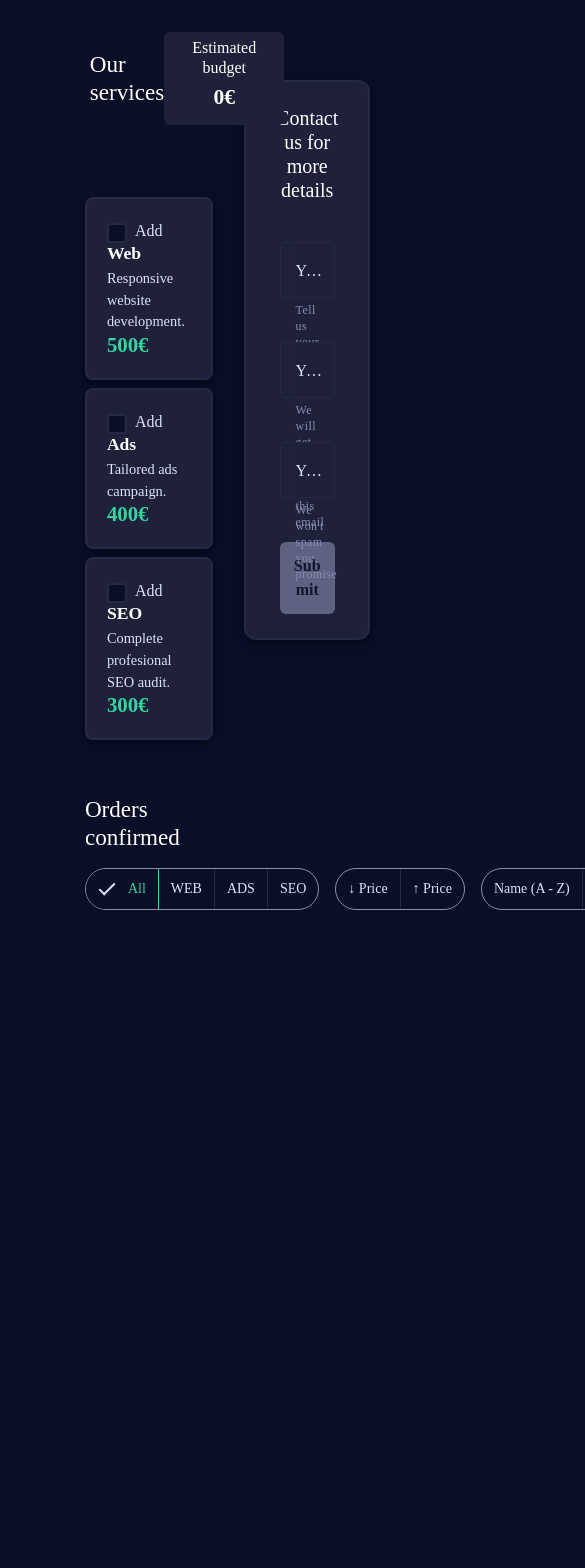
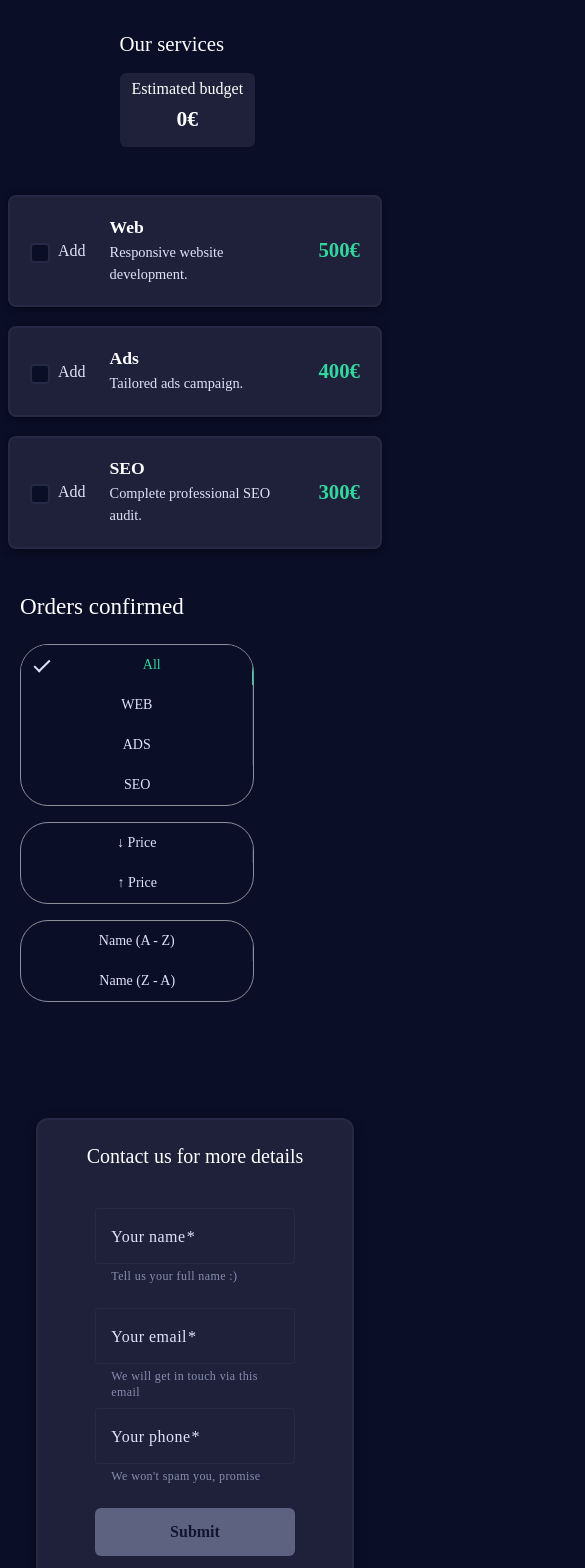
Before and after one commit to zanlamar/BudgetApp, an Angular app: page / in a window 390 px wide. Shown: the top 1568 px of the page, 585 px wide, since content can reach past the window. Before the commit the page ends 950 px from the top, so only its background shows below. Built offline with nearby package versions, Linux system fonts and the light colour scheme; a web font is replaced by a local one.

Commit message:
responsive ready

```diff
--- a/src/app/components/final-card/final-card.scss
+++ b/src/app/components/final-card/final-card.scss
@@ -84,3 +84,10 @@
     color: var(--accent-success); // Verde para los bullets
   }
 }
+
+
+@media (max-width: 992px) {
+  .summary-card {
+    width: 100%;
+  }
+}
--- a/src/app/components/home/home.html
+++ b/src/app/components/home/home.html
@@ -1,18 +1,16 @@
-<div class="container-fluid px-2 d-flex mt-2">
+<div class="container-fluid px-2 mt-2">
+  <div class="row gx-3 gy-4">
 
-    <div class="column step1 flex-fill">
-
+    <!-- Columna izquierda (servicios) -->
+    <div class="col-12 col-lg-7">
       <div class="services-header-container">
-            <div class="services-header d-flex align-items-center justify-content-between">
+        <div class="services-header d-flex align-items-center justify-content-between flex-wrap">
           <h3>Our services</h3>
-                <app-final-price
-                    [totalPrice]="totalPrice()">
-                </app-final-price>
+            <app-final-price [totalPrice]="totalPrice()"></app-final-price>
         </div>
       </div>
 
-        <div class="services-header flex-column align-items-start">
-        <div class="mt-3">
+      <div class="services-list mt-3">
         <app-service-card
           service="Web"
           serviceDescription="Responsive website development."
@@ -31,28 +29,26 @@
 
         <app-service-card
           service="SEO"
-                serviceDescription="Complete profesional SEO audit."
+          serviceDescription="Complete professional SEO audit."
           price="300"
           [isSelected]="seoSelected()"
           (checkboxChanged)="onSeoSelectionChange($event)">
         </app-service-card>
       </div>
+
+      <div class="orders-section mt-4">
+        <h3 class="mb-3 orders-grid">Orders confirmed</h3>
+        <div class="all-list">
+            <app-order-list [orders]="allOrders()"></app-order-list>
         </div>
-
-            <div class="services-header flex-column align-items-start">
-                <div class="mb-3">
-                <h3 class="mb-0">Orders confirmed</h3></div>
-                    <app-order-list
-                        [orders]="allOrders()">
-                    </app-order-list>
       </div>
     </div>
 
-    <div class="contact-header-container column mt-2">
+    <!-- Columna derecha (contacto) -->
+    <div class="col-12 col-lg-5">
       <div class="contact-header-container">
-            <app-contact-form
-                (formSubmitted)="onFormSubmitted($event)">
-            </app-contact-form>
+        <app-contact-form (formSubmitted)="onFormSubmitted($event)"></app-contact-form>
       </div>
     </div>
   </div>
+</div>
--- a/src/app/components/home/home.scss
+++ b/src/app/components/home/home.scss
@@ -11,25 +11,26 @@ h3 {
 }
 
 .services-header-container {
-  width: 100%; // Cambiado de 60% a 100% para ocupar toda la columna
-  margin-top: 0;
-  margin-bottom: 0;
   position: sticky;
   top: 0;
-  z-index: 80;
+  z-index: 100;
+  background-color: var(--bg-primary); // Añade fondo para que tape lo que está debajo
+  width: 100%; // Cambiado de 60% a 100% para ocupar toda la columna
   padding-top: 0;
   padding-left: 0.5rem;
   padding-right: 0.5rem;
-  background-color: var(--bg-primary); // Añade fondo para que tape lo que está debajo
 
 }
 
+/// ESTE HAY QUE REPLICARLO PARA EL DE ORDERS CONFIRMED
 .services-header {
   display: flex;
-  z-index: 100; // Igualado al header principal
   align-items: center;
   justify-content: space-between;
+  flex-wrap: wrap; // Previene desbordes en mobile
   background-color: var(--bg-primary);
+
+  // z-index: 100; // Igualado al header principal
   padding-top: 1.5em;
   padding-bottom: 1.5em;
   padding-left: 2rem; // Añadido para centrar el contenido
@@ -38,27 +39,76 @@ h3 {
   margin: 0 auto; // Centra el contenido
 }
 
+.services-list {
+  display: flex;
+  flex-direction: column;
+  gap: 0.3rem;
+  padding-left: 15rem; // ESTE ES EL QUE ALINEA ORDERS Y DONDE EMPIEZAN LAS CARDS
+  padding-right: 2rem; // Añadido para centrar el contenido
+
+}
+
+.orders-section {
+  padding: 1rem;
+  padding-top: 1.5em;
+  padding-bottom: 1.5em;
+  padding-left: 15rem; // ESTE ES EL QUE ALINEA ORDERS Y DONDE EMPIEZAN LAS CARDS
+  padding-right: 2rem; // Añadido para centrar el contenido
+  margin: 0 auto; // Centra el contenido
+}
+
 .contact-header-container {
   position: sticky;
   top: 0;
-  z-index: 1;
-  padding: 0.5rem 0;
-  z-index: 10; // Igualado al header principal
-
+  z-index: 10;
+  padding: 1rem;
+  border-radius: 0.5rem;
 }
-
 
 .orders-grid {
   display: grid;
-  grid-template-columns: repeat(3, 1fr);
-  gap: 1rem;
+  padding-bottom: 1.5rem;
   width: 100%;
+}
 
-  @media (max-width: 1024px) {
-    grid-template-columns: repeat(2, 1fr);
+.all-list {
+  display: flex;
+  flex-wrap: wrap;
+}
+
+// --- RESPONSIVE ---
+@media (max-width: 992px) {
+  .services-header {
+    text-align: center;
+    justify-content: center;
+    gap: 1rem;
   }
 
-  @media (max-width: 768px) {
-    grid-template-columns: 1fr;
+  .services-header-container,
+  .contact-header-container {
+    position: static;
+  }
+
+  .services-list {
+  width: 100%;
+  display: flex;
+  gap: 0.2rem;
+  padding-left: 0; // ESTE ES EL QUE ALINEA ORDERS Y DONDE EMPIEZAN LAS CARDS
+  padding-right: 0;
+
   }
 }
+
+@media (max-width: 576px) {
+  .services-header h3 {
+    font-size: 1.3rem;
+  }
+
+  .orders-section {
+    padding: 0.75rem;
+  }
+
+  .services-list {
+    width: 100%
+  }
+}
--- a/src/app/components/order-list/order-list.html
+++ b/src/app/components/order-list/order-list.html
@@ -1,4 +1,4 @@
-<div class="d-flex justify-content-end gap-3 mb-3">
+<div class="filters-toolbar d-flex justify-content-end gap-3 mb-3">
 
     <mat-button-toggle-group name="serviceMenu"
         aria-label="Per service"
--- a/src/app/components/order-list/order-list.scss
+++ b/src/app/components/order-list/order-list.scss
@@ -1,11 +1,24 @@
-::ng-deep {
-  mat-button-toggle-group {
+.filters-toolbar {
+  display: flex;
+  justify-content: flex-end;
+  align-items: center;
+  flex-wrap: wrap; // permite que bajen si no caben
+  gap: 1rem;
+  margin-bottom: 1rem;
+  flex: 1 1 100%;
+}
+
+
+/* 🔹 Ajuste base de los grupos */
+::ng-deep mat-button-toggle-group {
   border: 1px solid var(--border-color);
   border-radius: 8px;
   overflow: hidden;
+  display: flex;
+  flex-wrap: nowrap;
 }
 
-  mat-button-toggle {
+::ng-deep mat-button-toggle {
   border: none !important;
 
   .mat-button-toggle-button {
@@ -18,21 +31,47 @@
     border-right: none;
   }
 
-    // Hover effect - cyan
-    &:hover:not(.mat-button-toggle-checked) {
-      .mat-button-toggle-button {
+  &:hover:not(.mat-button-toggle-checked) .mat-button-toggle-button {
     color: var(--accent-tertiary);
     border-color: var(--accent-tertiary);
   }
-    }
 
-    // Estado seleccionado - rosa
-    &.mat-button-toggle-checked {
-      .mat-button-toggle-button {
+  &.mat-button-toggle-checked .mat-button-toggle-button {
     background-color: var(--bg-primary);
     color: var(--accent-success);
     border-color: var(--accent-success);
   }
 }
+
+/* 🔸 Responsive layout para móviles */
+@media (max-width: 992px) {
+  .filters-toolbar {
+    justify-content: center;  // centra todo
+    flex-direction: column;   // apila los grupos
+    align-items: center;
+  }
+
+  ::ng-deep mat-button-toggle-group {
+    width: 100%;
+    justify-content: center;
+    flex-wrap: wrap; // permite que los botones de cada grupo también bajen
+  }
+
+  ::ng-deep mat-button-toggle {
+    flex: 1 1 45%;
+    text-align: center;
   }
 }
+
+/* 🔸 Opcional: mejorar estética en pantallas pequeñas */
+@media (max-width: 576px) {
+  ::ng-deep mat-button-toggle {
+    flex: 1 1 100%;
+    border-bottom: 1px solid var(--border-color);
+
+    &:last-child .mat-button-toggle-button {
+      border-right: none;
+      border-bottom: none;
+    }
+  }
+}
--- a/src/app/components/panel/panel.html
+++ b/src/app/components/panel/panel.html
@@ -1,6 +1,6 @@
-<div class = "container border-top p-2">
+<div class = "container p-2">
 
-    <div class=" text-light d-flex align-items-center justify-content-end mb-2 gap-4">
+    <div class="text-light d-flex align-items-center justify-content-end mb-2 gap-4">
 
         <div class="d-flex align-items-center gap-2 label-fixed-width">
 
--- a/src/app/components/panel/panel.scss
+++ b/src/app/components/panel/panel.scss
@@ -1,5 +1,5 @@
 .container {
-    background-color: #1e2139;
+  background-color: #1e2139;
 }
 
 // Hover para el icono de información
@@ -7,7 +7,7 @@
   transition: color 0.3s ease;
 
   &:hover {
-    color: var(--accent-tertiary) !important; // Cyan en hover
+    color: var(--accent-success) !important; // Cyan en hover
   }
 }
 
@@ -64,10 +64,6 @@
     filter: invert(1);
     opacity: 0.7;
     transition: opacity 0.3s ease;
-
-    &:hover {
-      opacity: 1;
-    }
   }
 }
 
--- a/src/app/components/service-card/service-card.scss
+++ b/src/app/components/service-card/service-card.scss
@@ -1,11 +1,12 @@
 .card {
   margin: 0.5em auto;
-  width: 105%;
+  width: 100%;
   background-color: var(--bg-card);
   border: 2px solid var(--border-color);
   border-radius: 8px;
   transition: all 0.3s ease;
   box-shadow: 0 2px 8px var(--shadow);
+  z-index: 80;
 
   &.card-selected {
     border-color: var(--accent-primary); // Púrpura cuando está seleccionado
```
Lines whose indentation alone changed are shown as unchanged.
